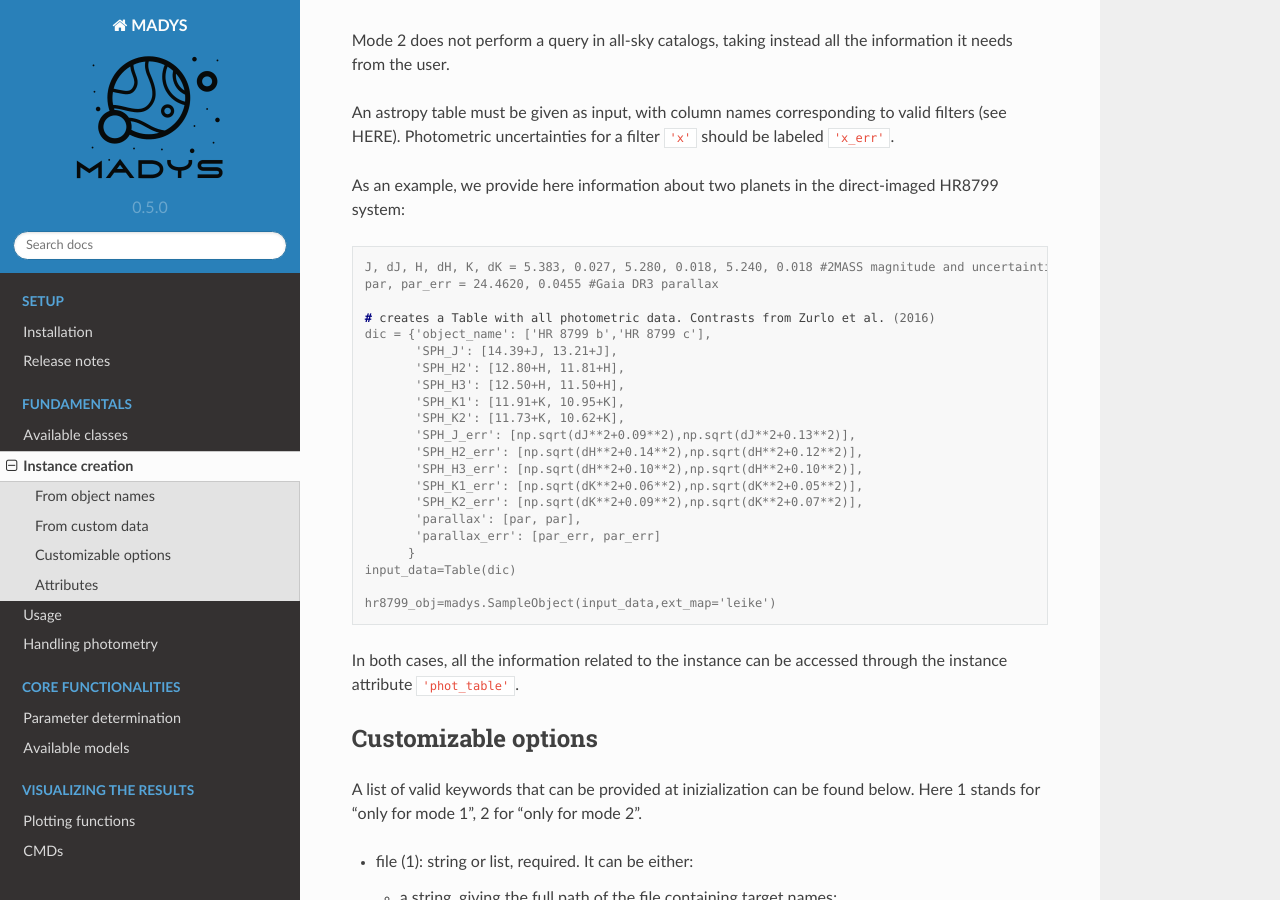
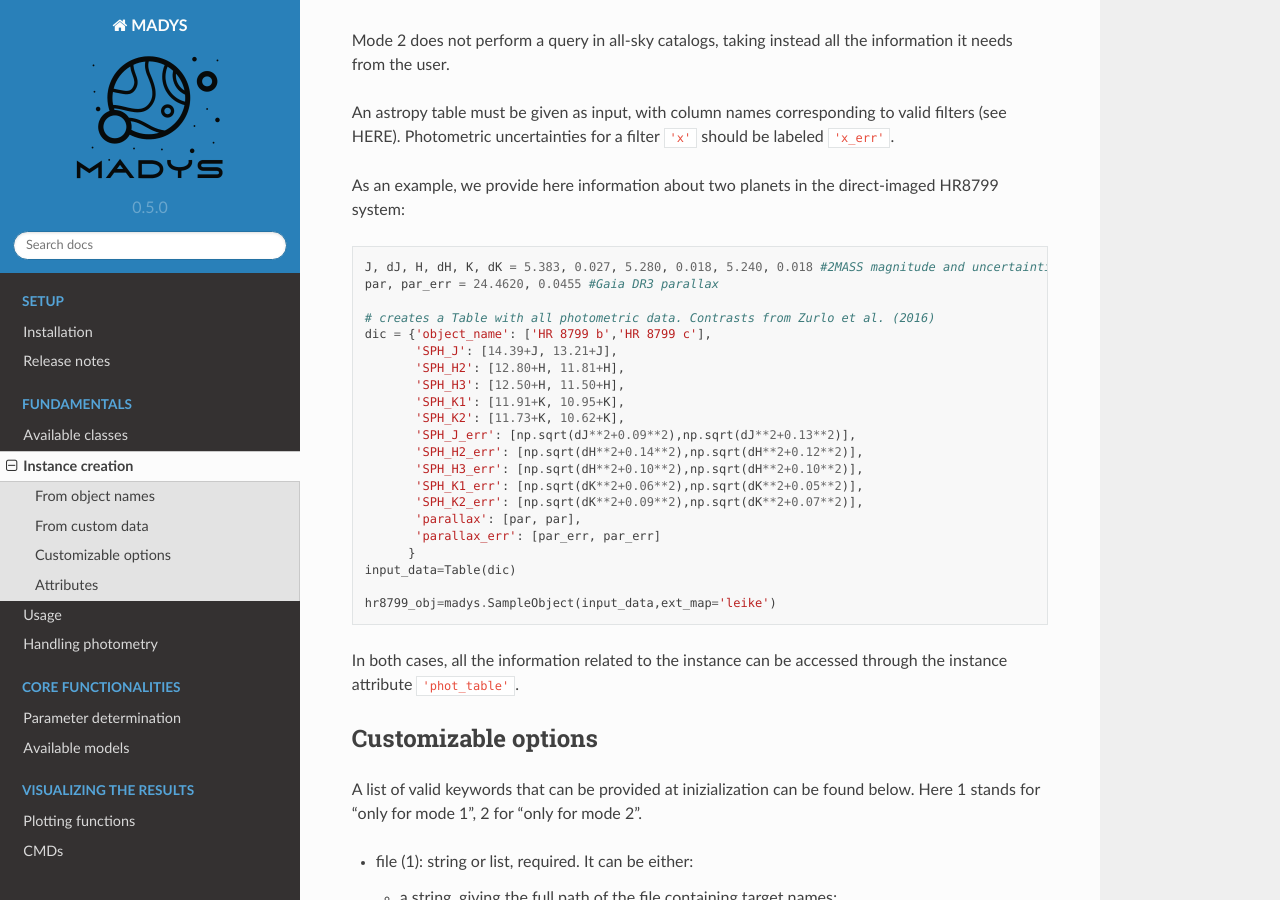
Before and after one commit to vsquicciarini/madys, a Sphinx documentation site: the page built from docs/source/instance_creation.rst, in a window 1280 px wide and 900 px high, scrolled down 879 px. Built offline with Sphinx 7.4.7 and the Read the Docs theme 2.0.0, drawn with Linux system fonts in a browser that asks for light colours.

Commit message:
Update instance_creation.rst

```diff
--- a/docs/source/instance_creation.rst
+++ b/docs/source/instance_creation.rst
@@ -32,7 +32,7 @@ An astropy table must be given as input, with column names corresponding to vali
 
 As an example, we provide here information about two planets in the direct-imaged HR8799 system:
 
-.. code-block:: console
+.. code-block:: python3
 
    J, dJ, H, dH, K, dK = 5.383, 0.027, 5.280, 0.018, 5.240, 0.018 #2MASS magnitude and uncertainties for the primary star
    par, par_err = 24.4620, 0.0455 #Gaia DR3 parallax
```
